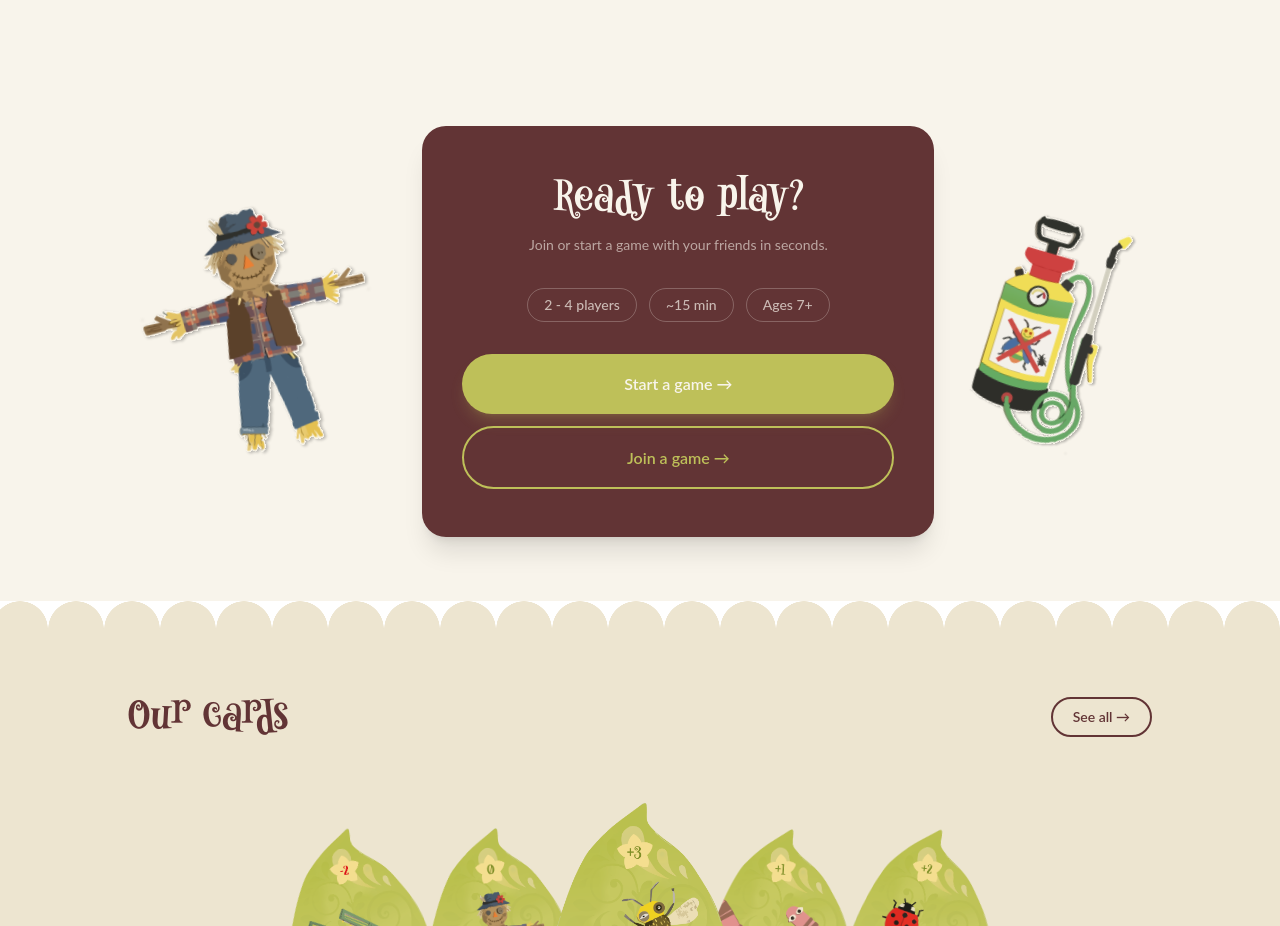
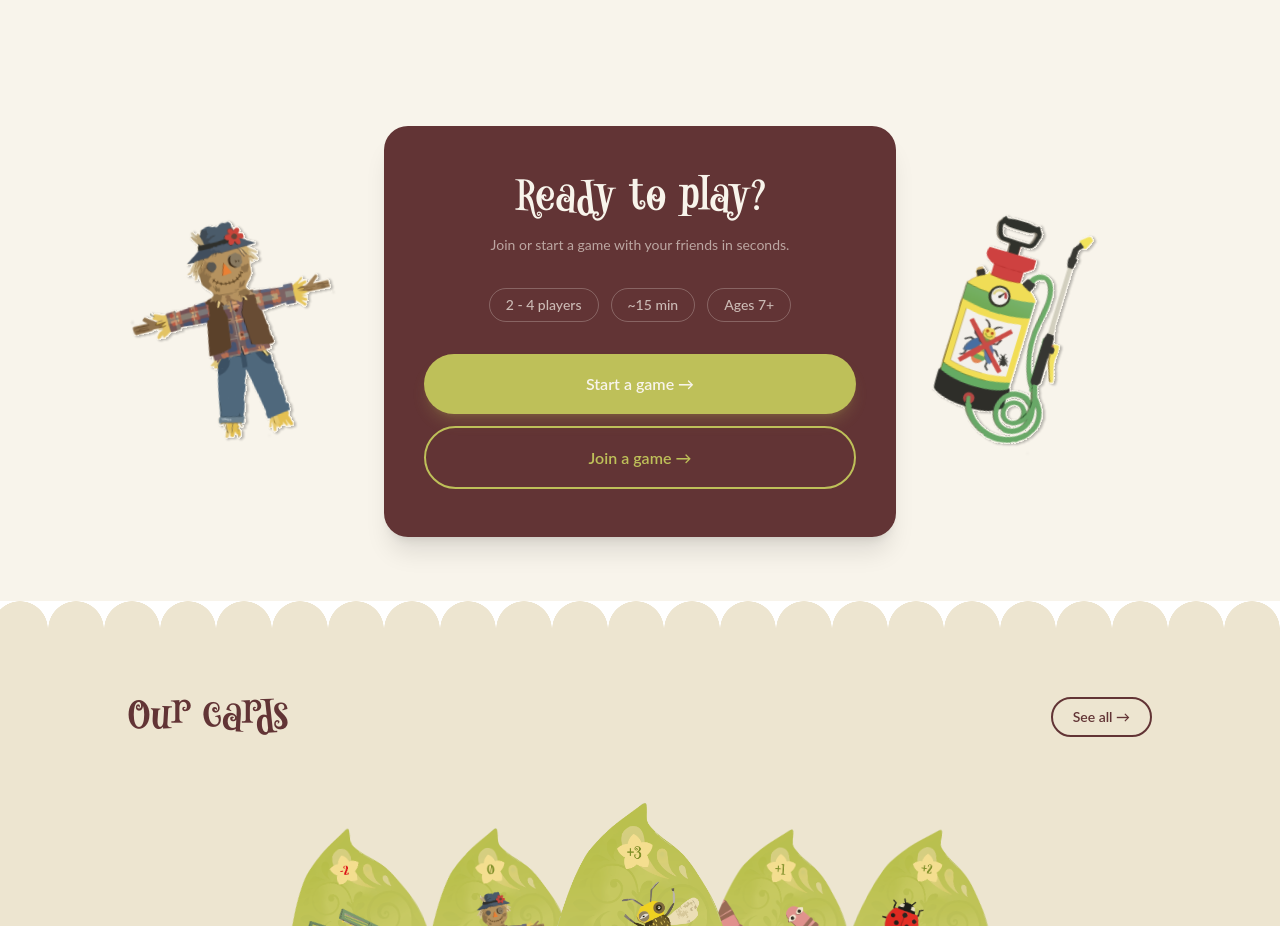
Before and after one commit to DerouillonAlice/sauve_qui_pousse, a Vue app: page / in a window 1280 px wide. Shown: the part 1713-2639 px from the top of the page. Built offline with nearby package versions, Linux system fonts and the light colour scheme.

Commit message:
fix(home): center CTA card with equal-width doodle slots

```diff
--- a/src/views/HomeView.vue
+++ b/src/views/HomeView.vue
@@ -127,14 +127,16 @@ function onPointerUp(e: PointerEvent) {
 
   <!-- PRÊT À JOUER ? — encadré centré + doodles de chaque côté -->
   <section class="py-16 px-4 bg-cream">
-    <div class="max-w-5xl mx-auto flex items-center justify-center gap-0">
+    <div class="max-w-5xl mx-auto flex items-center justify-center">
 
-      <!-- Scarecrow gauche -->
-      <img :src="scarecrowImg" aria-hidden="true"
-        class="hidden md:block h-64 lg:h-72 shrink-0 pointer-events-none select-none mr-6 z-10" />
+      <!-- Scarecrow gauche — slot de largeur fixe pour garder la carte centrée -->
+      <div class="hidden md:flex justify-end items-end w-52 lg:w-64 shrink-0 pr-6">
+        <img :src="scarecrowImg" aria-hidden="true"
+          class="h-64 lg:h-72 pointer-events-none select-none" />
+      </div>
 
       <!-- Carte brune -->
-      <div class="bg-brown rounded-3xl px-10 py-12 text-center flex-1 max-w-lg z-20 shadow-xl">
+      <div class="bg-brown rounded-3xl px-10 py-12 text-center w-full max-w-lg z-20 shadow-xl">
         <h2 class="text-cream mb-3">{{ t('home.cta.title') }}</h2>
         <p class="text-cream/60 text-sm mb-8 leading-relaxed">{{ t('home.cta.subtitle') }}</p>
         <div class="flex flex-wrap justify-center gap-3 mb-8">
@@ -155,9 +157,11 @@ function onPointerUp(e: PointerEvent) {
         </div>
       </div>
 
-      <!-- Pesticide droite -->
-      <img :src="pesticideImg" aria-hidden="true"
-        class="hidden md:block h-56 lg:h-64 shrink-0 pointer-events-none select-none ml-6 z-10" />
+      <!-- Pesticide droite — même largeur que le slot scarecrow -->
+      <div class="hidden md:flex justify-start items-end w-52 lg:w-64 shrink-0 pl-6">
+        <img :src="pesticideImg" aria-hidden="true"
+          class="h-56 lg:h-64 pointer-events-none select-none" />
+      </div>
 
     </div>
   </section>
```
